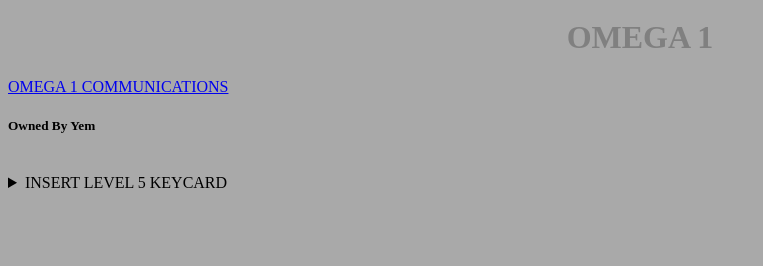
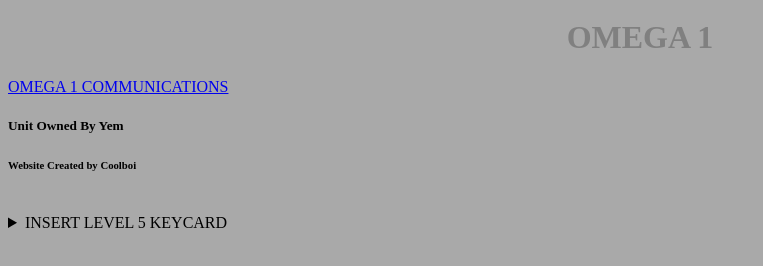
Before and after one commit to Reallycooldude11sigma/OMEGA-1, a plain HTML site: page index.html in a window 1280 px wide. Shown: the part 210-476 px from the top of the page, without its empty margins (0-763 px from the left). Drawn offline with Linux system fonts and the light colour scheme.

Commit message:
Add files via upload

```diff
--- a/index.html
+++ b/index.html
@@ -34,7 +34,8 @@
 
 
 <a href="https://discord.gg/jp8Rvdtupg" target="blank">OMEGA 1 COMMUNICATIONS</a>
-<h5>Owned By Yem</h5>
+<h5>Unit Owned By Yem</h5>
+<h6>Website Created by Coolboi</h6>
 <br>
 <details>
     <summary>INSERT LEVEL 5 KEYCARD</summary>
```
